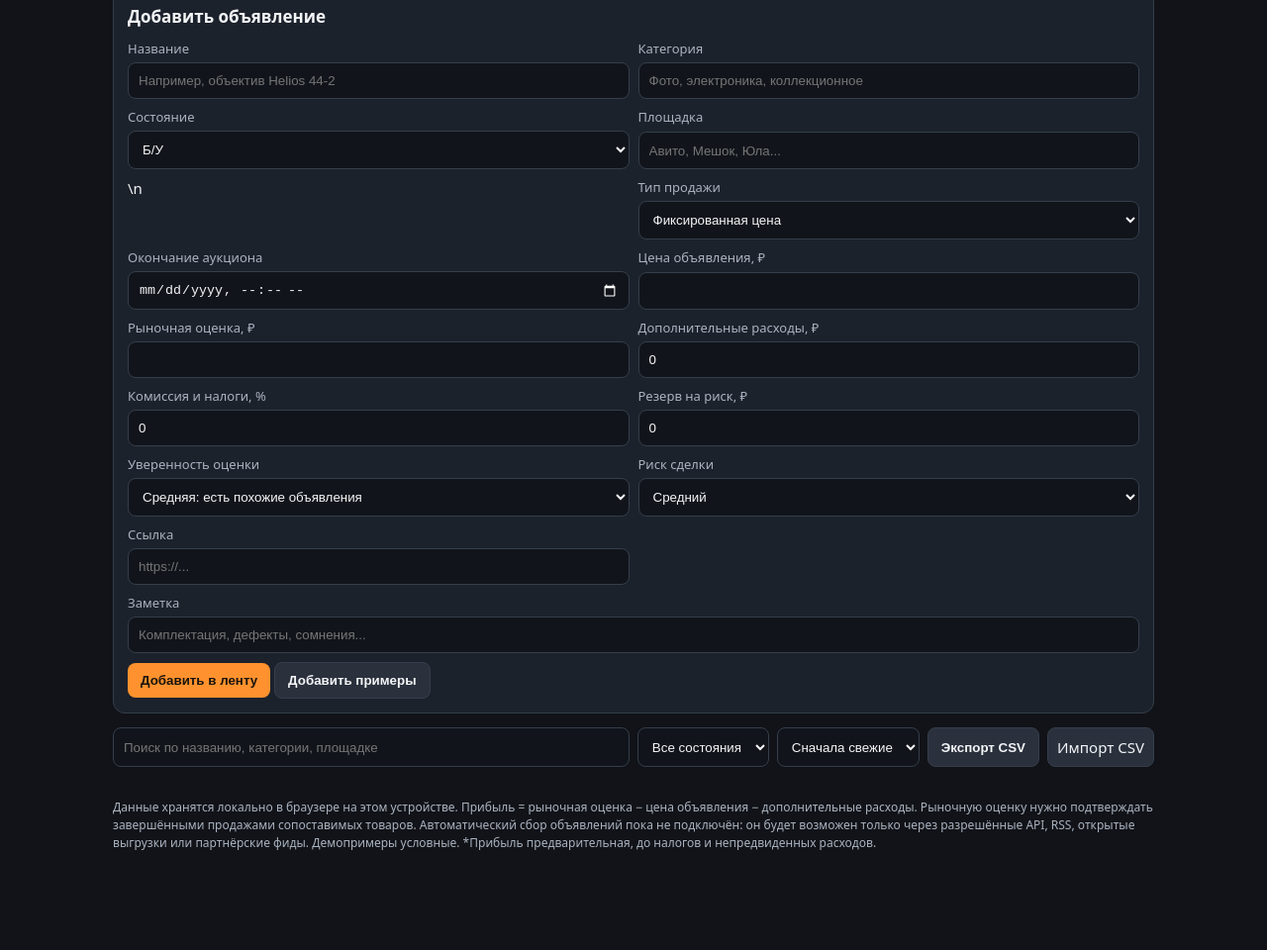
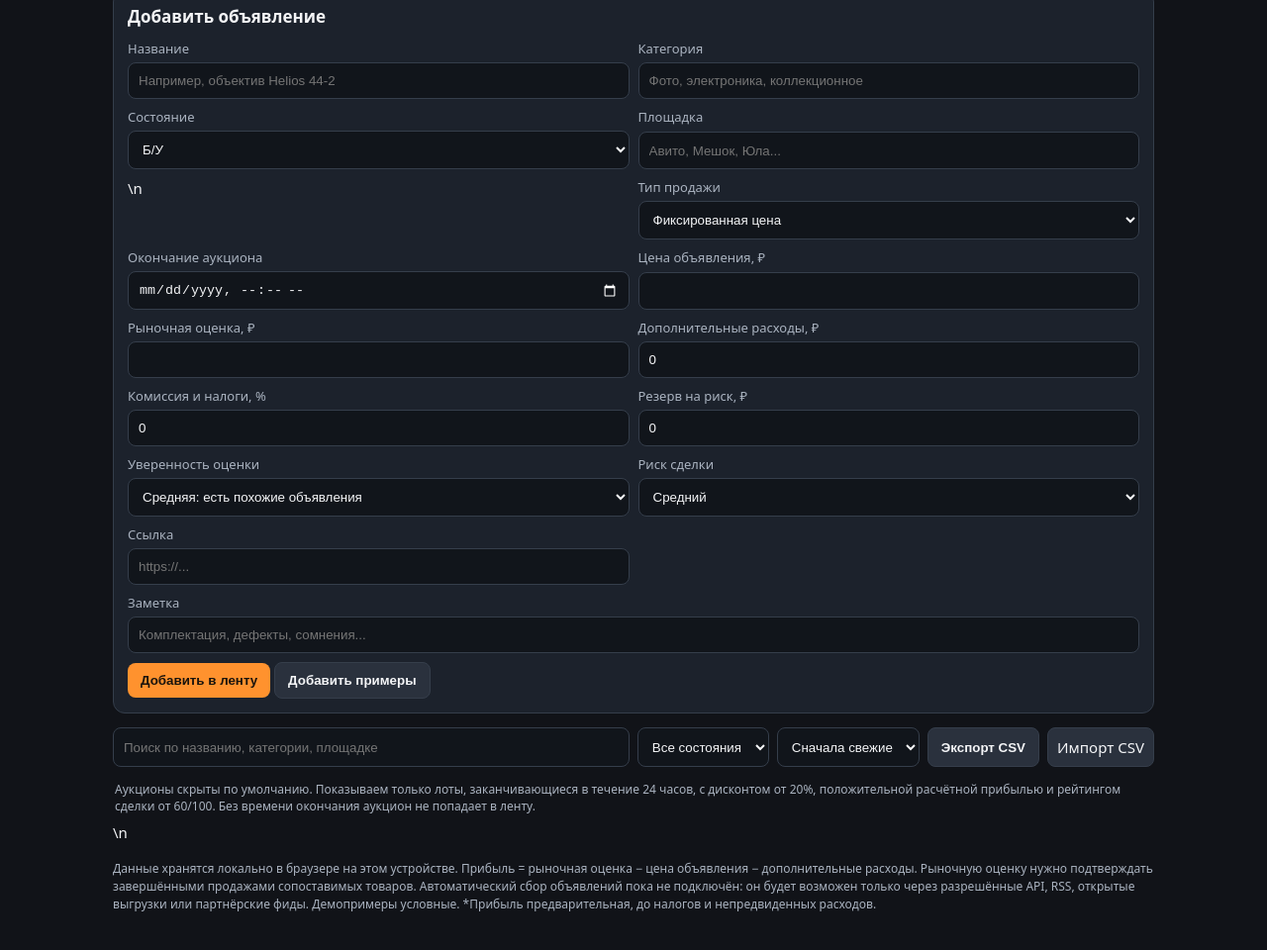
Before and after one commit to toobzero-tech/EP133-Mobile-Studio., a plain HTML site: page PRICE_RADAR/index.html in a window 1280 px wide. Shown: the part 228-1188 px from the top of the page at 99% size. Before the commit the page ends 1131 px from the top, so only its background shows below. Drawn offline with Linux system fonts and the light colour scheme.

Commit message:
Show auction filtering criteria in the listing feed

```diff
--- a/PRICE_RADAR/index.html
+++ b/PRICE_RADAR/index.html
@@ -19,7 +19,7 @@
 <label class="wide">Заметка<input name="note" placeholder="Комплектация, дефекты, сомнения..."></label><div class="wide"><button>Добавить в ленту</button> <button type="button" class="secondary" id="sample">Добавить примеры</button></div>
 </form></section>
 <div class="toolbar"><input id="q" placeholder="Поиск по названию, категории, площадке"><select id="condition"><option value="all">Все состояния</option><option>Новый</option><option>Б/У</option></select><select id="sort"><option value="fresh">Сначала свежие</option><option value="profit">Прибыль выше</option><option value="discount">Дисконт выше</option><option value="score">Рейтинг выше</option></select><button class="secondary" id="csvout">Экспорт CSV</button><label class="secondary" style="padding:9px;border-radius:8px;cursor:pointer">Импорт CSV<input id="csvin" type="file" accept=".csv" hidden></label></div>
-<div class="items" id="items"></div>
+<p class="muted" style="font-size:12px;margin:8px 2px">Аукционы скрыты по умолчанию. Показываем только лоты, заканчивающиеся в течение 24 часов, с дисконтом от 20%, положительной расчётной прибылью и рейтингом сделки от 60/100. Без времени окончания аукцион не попадает в ленту.</p>\n<div class="items" id="items"></div>
 <footer>Данные хранятся локально в браузере на этом устройстве. Прибыль = рыночная оценка − цена объявления − дополнительные расходы. Рыночную оценку нужно подтверждать завершёнными продажами сопоставимых товаров. Автоматический сбор объявлений пока не подключён: он будет возможен только через разрешённые API, RSS, открытые выгрузки или партнёрские фиды. Демопримеры условные. *Прибыль предварительная, до налогов и непредвиденных расходов.</footer>
 </main>
 <script>
```
